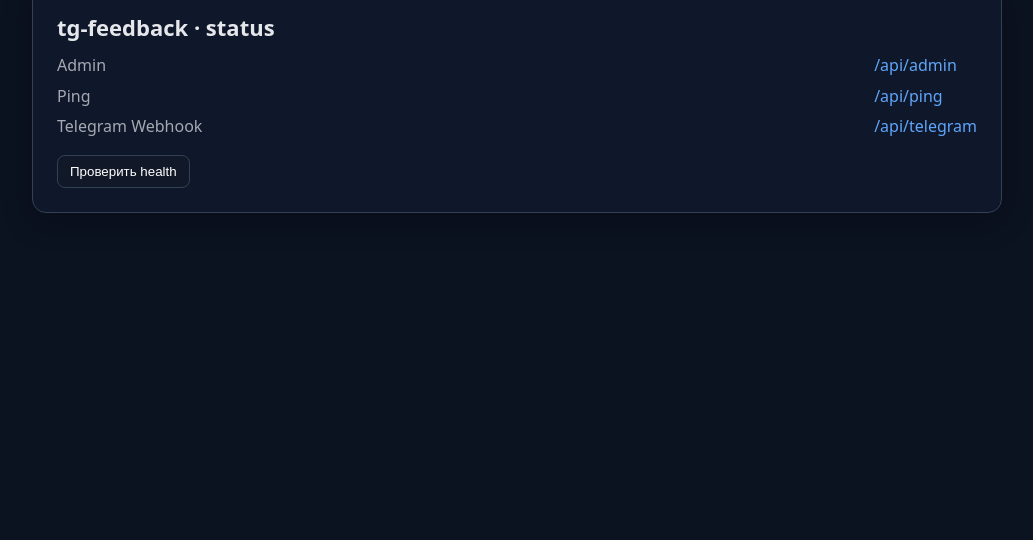
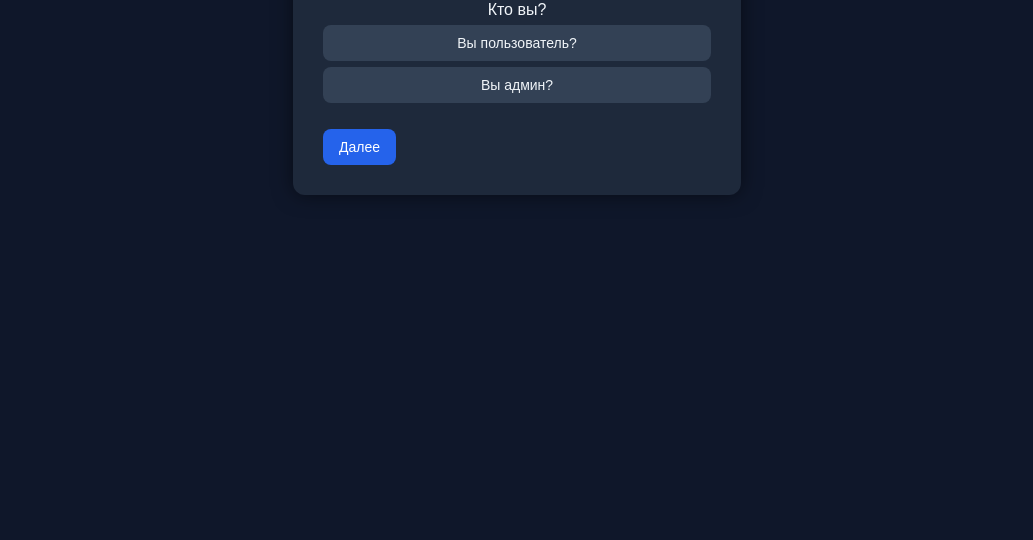
Before and after one commit to aggotbra/tg-feedback-full, a website: page index.html in a window 1280 px wide. Shown: the part 340-880 px from the top of the page, without its empty margins (123-1156 px from the left). After the commit the page ends 800 px from the top, so only its background shows below. Drawn offline with Linux system fonts and the light colour scheme.

Commit message:
feat: add feedback wizard UI + route / -> index.html

```diff
--- a/index.html
+++ b/index.html
@@ -1,47 +1,64 @@
-<!doctype html>
+<!DOCTYPE html>
 <html lang="ru">
-<meta charset="utf-8">
-<meta name="viewport" content="width=device-width,initial-scale=1">
-<title>tg-feedback · status</title>
-<style>
-  :root{color-scheme:dark light}
-  body{font:16px/1.4 system-ui,-apple-system,Segoe UI,Roboto,Arial,sans-serif;margin:0;padding:40px;display:flex;min-height:100vh;align-items:center;justify-content:center;background:#0b1220;color:#e5e7eb}
-  .card{width:min(920px,100%);background:#0f172a;border:1px solid #334155;border-radius:14px;padding:24px;box-shadow:0 8px 30px rgba(0,0,0,.25)}
-  h1{margin:0 0 12px;font-size:22px}
-  .grid{display:grid;grid-template-columns:1fr auto;gap:8px 16px;margin-top:12px}
-  .k{opacity:.7}
-  a{color:#60a5fa;text-decoration:none}
-  a:hover{text-decoration:underline}
-  .row{margin-top:18px}
-  button{padding:8px 12px;border:1px solid #334155;background:#111827;color:#fff;border-radius:8px;cursor:pointer}
-  button:hover{opacity:.9}
-  .ok{color:#22c55e}
-  .bad{color:#ef4444}
-</style>
-<div class="card">
-  <h1>tg-feedback · status</h1>
-  <div class="grid">
-    <div class="k">Admin</div><div><a href="/api/admin">/api/admin</a></div>
-    <div class="k">Ping</div><div><a href="/api/ping">/api/ping</a></div>
-    <div class="k">Telegram Webhook</div><div><a href="/api/telegram">/api/telegram</a></div>
+<head>
+  <meta charset="UTF-8">
+  <title>Tiger.com Feedback</title>
+  <style>
+    body{margin:0;font-family:sans-serif;background:#0f172a;color:#f1f5f9;display:flex;align-items:center;justify-content:center;min-height:100vh}
+    .card{background:#1e293b;padding:24px;border-radius:12px;box-shadow:0 0 20px rgba(0,0,0,.5);width:400px;text-align:center}
+    h1{margin-bottom:16px;font-size:20px}
+    .step{margin:12px 0}
+    button,.chip{padding:10px 16px;margin:6px;border:none;border-radius:8px;cursor:pointer;font-size:14px}
+    button{background:#2563eb;color:#fff}
+    button:hover{background:#1d4ed8}
+    .chip{background:#334155;color:#f1f5f9}
+    .chip.selected{background:#2563eb}
+    textarea{width:100%;padding:10px;border-radius:8px;border:none;margin-top:10px;background:#0f172a;color:#f1f5f9;resize:vertical}
+    input[type=file]{margin-top:10px}
+    .nav{margin-top:20px;display:flex;justify-content:space-between}
+  </style>
+</head>
+<body>
+  <div class="card">
+    <h1>Tiger.com Feedback</h1>
+    <div id="app"></div>
   </div>
-
-  <div class="row">
-    <button id="hb">Проверить health</button>
-    <span id="hs"></span>
-  </div>
-</div>
 <script>
-document.getElementById('hb').onclick = async () => {
-  const el = document.getElementById('hs');
-  el.textContent = '…';
-  try{
-    const r = await fetch('/api/ping',{cache:'no-store'});
-    el.textContent = r.ok ? 'OK' : ('ERR '+r.status);
-    el.className = r.ok ? 'ok' : 'bad';
-  }catch(e){
-    el.textContent = 'ERR';
-    el.className = 'bad';
+const steps = [
+  { q:"Кто вы?", opts:["Вы пользователь?","Вы админ?"] },
+  { q:"Выберите продукт", opts:["Tiger.com Windows","Tiger.com macOS","Tiger.com Broker"] },
+  { q:"Что вы хотите сделать?", opts:["Оставить предложение","Посмотреть другие предложения"] },
+  { q:"Выберите тему", opts:["Сделки","График","Котировки","Подключения","Кастомизация","Индикаторы","Графические объекты","Другое"] },
+  { q:"Опишите ваше предложение", input:true }
+];
+let current=0, answers={};
+function render(){
+  const el=document.getElementById("app");
+  const step=steps[current];
+  let html=`<div class='step'><div>${step.q}</div>`;
+  if(step.opts){
+    html+=step.opts.map(o=>`<div class="chip" onclick="select('${o}')">${o}</div>`).join("");
   }
-};
+  if(step.input){
+    html+=`<textarea id="text" placeholder="Опишите улучшение..."></textarea><br><input type="file" id="file"/>`;
+  }
+  html+=`</div><div class="nav">`;
+  if(current>0) html+=`<button onclick="prev()">Назад</button>`;
+  if(current<steps.length-1) html+=`<button onclick="next()">Далее</button>`;
+  else html+=`<button onclick="submit()">Отправить</button>`;
+  html+=`</div>`;
+  el.innerHTML=html;
+}
+function select(val){answers[current]=val;document.querySelectorAll(".chip").forEach(c=>c.classList.remove("selected"));event.target.classList.add("selected");}
+function next(){if(steps[current].opts&&!answers[current])return alert("Выберите вариант");current++;render();}
+function prev(){current--;render();}
+async function submit(){
+  const text=document.getElementById("text").value.trim();
+  const file=document.getElementById("file").files[0];
+  const data={...answers,text};
+  alert("Спасибо! Данные собраны: "+JSON.stringify(data));
+}
+render();
 </script>
+</body>
+</html>
```
Also changed, not shown: vercel.json.
